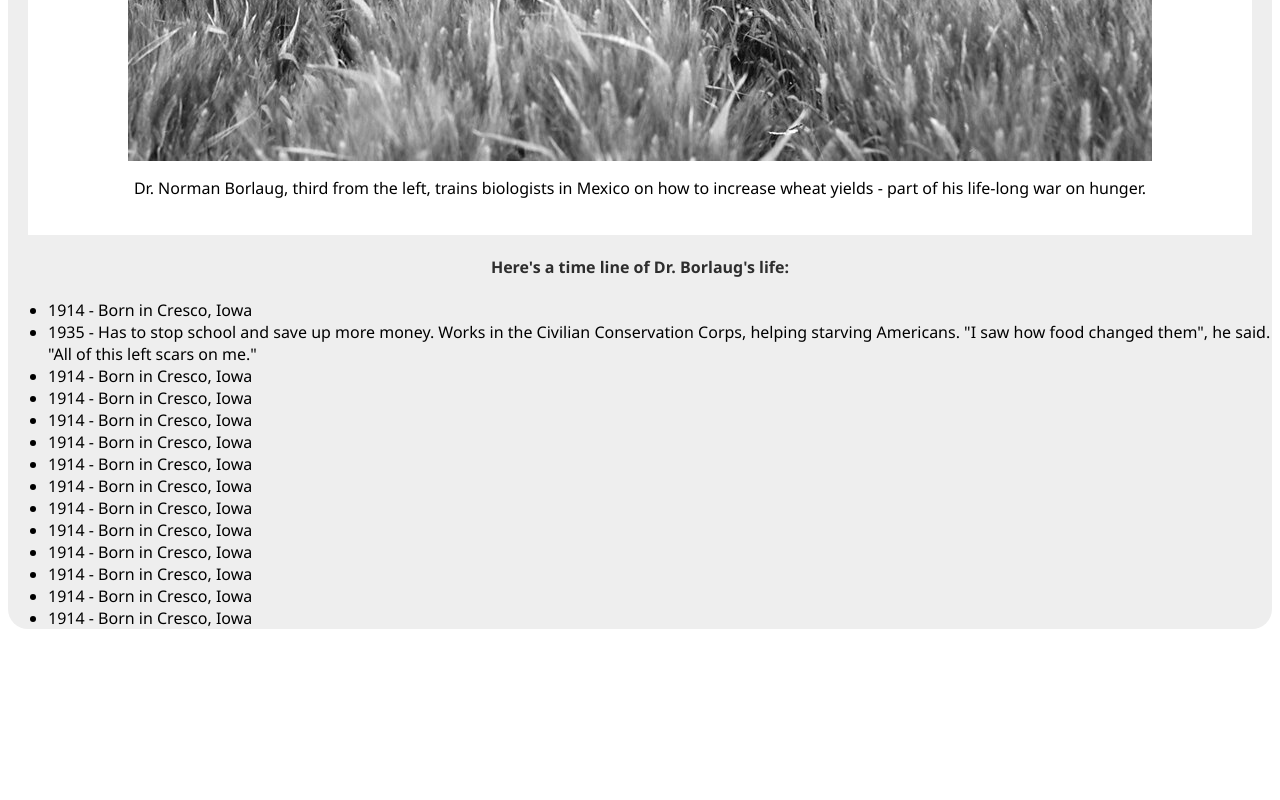
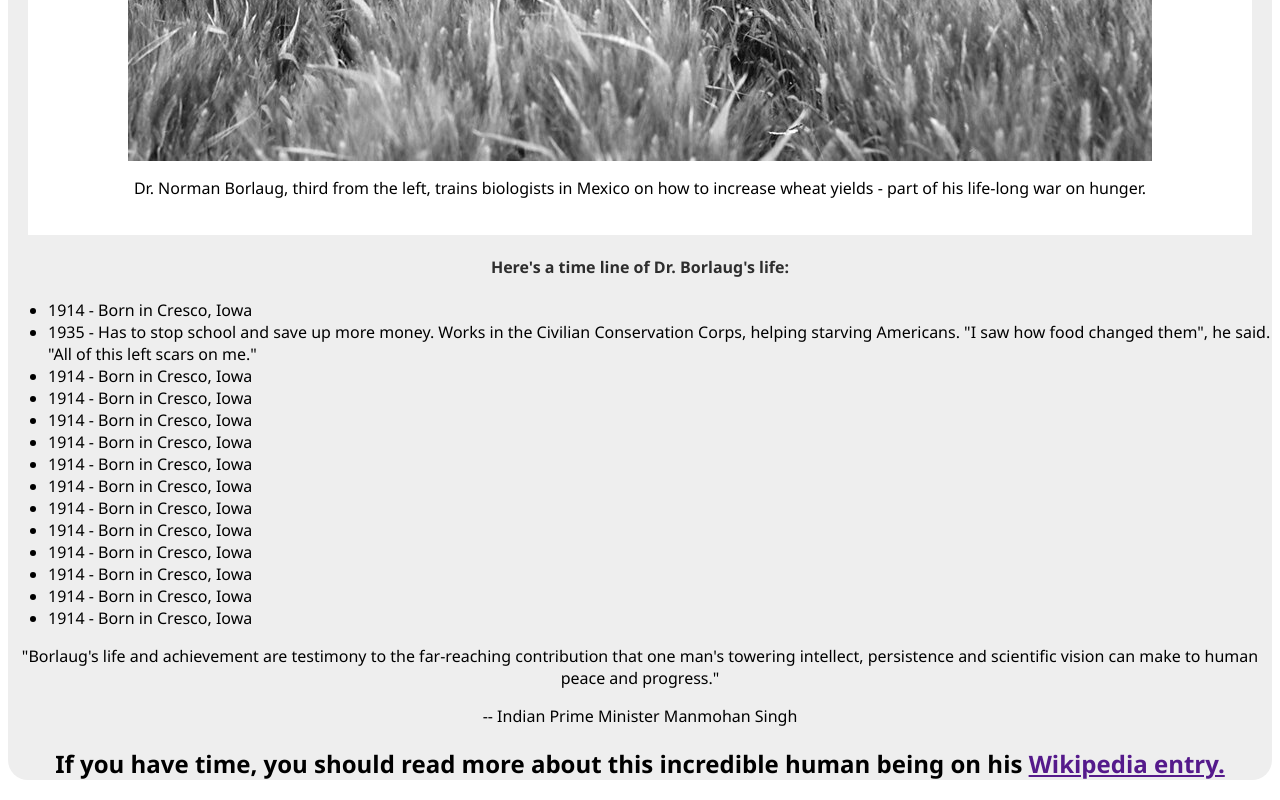
Before and after one commit to swahib599/Microverse-project-with-Emmanuel, a plain HTML site: page index.html in a window 1280 px wide. Shown: the part 615-1415 px from the top of the page. Before the commit the page ends 1260 px from the top, so only its background shows below. Drawn offline with Linux system fonts and the light colour scheme.

Commit message:
final changes

```diff
--- a/index.html
+++ b/index.html
@@ -34,7 +34,9 @@
       margin: 20px;
       padding: 20px;
     }
-
+    .second-div{
+      text-align: center;
+    }
     img {
       display: block;
       margin: 5px auto;
@@ -51,9 +53,9 @@
       <p>Dr. Norman Borlaug, third from the left, trains biologists in Mexico on how to increase wheat yields - part of
         his life-long war on hunger.</p>
     </div>
-    <div>
+    <div class="second-div">
       <h4>Here's a time line of Dr. Borlaug's life:</h4>
-      <ul>
+      <ul style="text-align: left;">
         <li><span>1914</span> - Born in Cresco, Iowa</li>
         <li><span>1935</span> - Has to stop school and save up more money. Works in the Civilian Conservation
           Corps, helping starving Americans. "I saw how food changed them", he said. "All of this left scars on me."
@@ -70,8 +72,13 @@
         <li><span>1914</span> - Born in Cresco, Iowa</li>
         <li><span>1914</span> - Born in Cresco, Iowa</li>
         <li><span>1914</span> - Born in Cresco, Iowa</li>
-
       </ul>
+      <p>"Borlaug's life and achievement are testimony to the far-reaching contribution that one man's towering
+        intellect, persistence and scientific vision can make to human peace and progress."
+      </p>
+      <p>-- Indian Prime Minister Manmohan Singh</p>
+      <h2>If you have time, you should read more about this incredible human being on his <a href="">Wikipedia
+          entry.</a></h2>
     </div>
   </main>
 </body>
```
